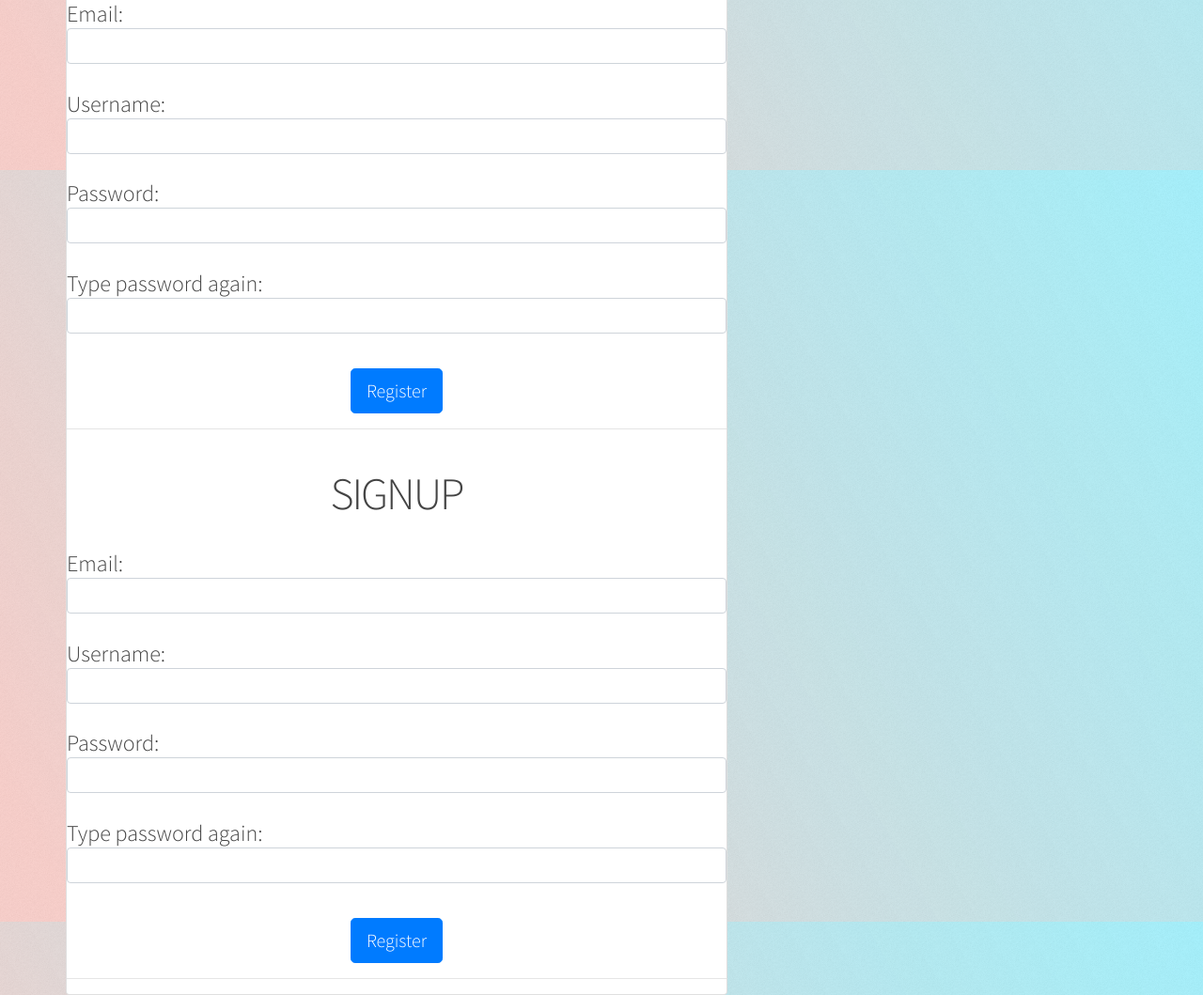
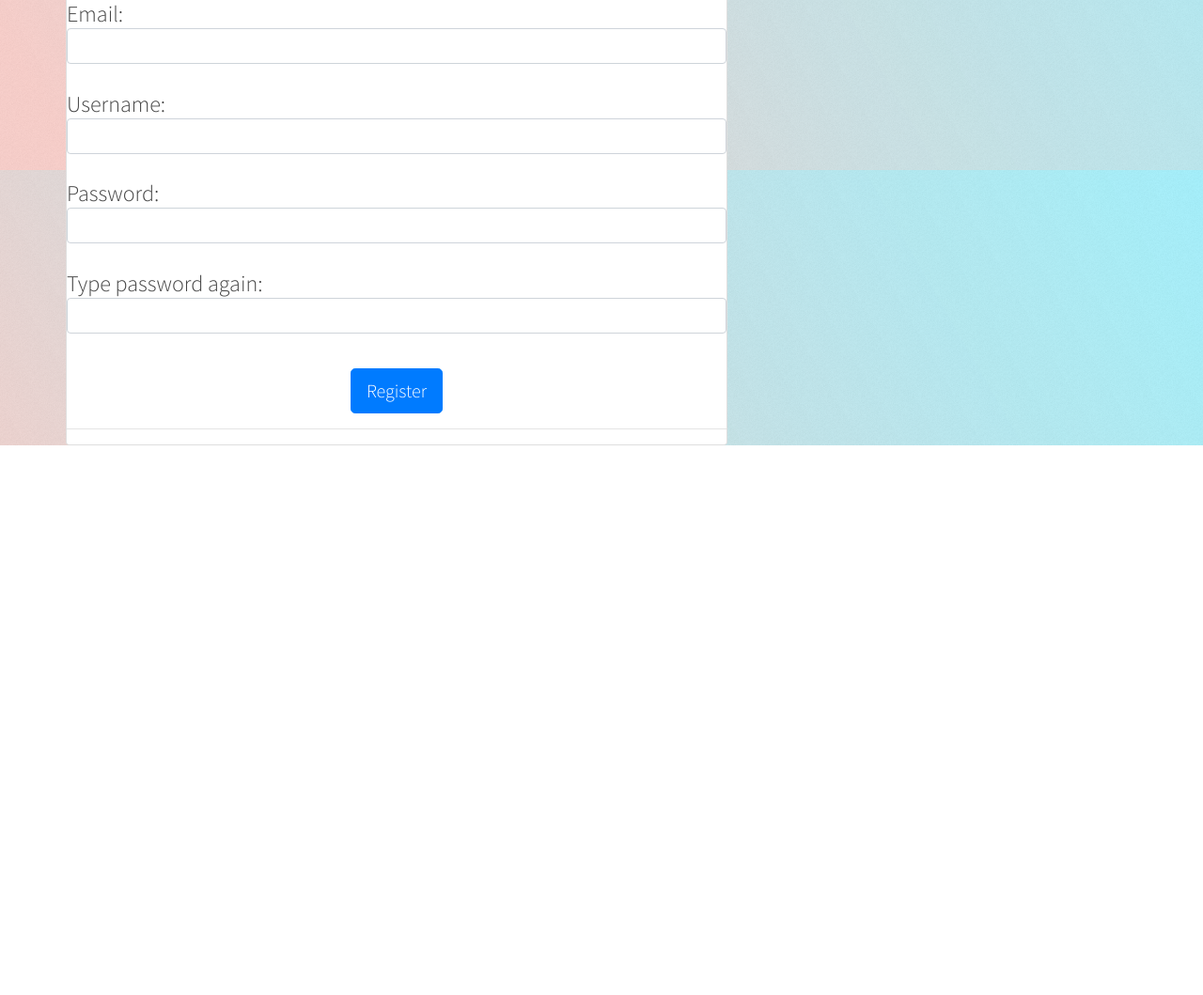
Before and after one commit to sandspider2234/Logic_Trainer, a Flask app: page /login in a window 1280 px wide. Shown: the part 619-1678 px from the top of the page at 94% size. After the commit the page ends 1093 px from the top, so only its background shows below. Run offline with Flask 2, Linux system fonts and the light colour scheme; some libraries are stand-ins or nearby versions.

Commit message:
Doubled signup form for some reason? Merges are weird.

```diff
--- a/templates/login.html
+++ b/templates/login.html
@@ -52,26 +52,6 @@
 	</div>
 </form>
 <hr>
-<h2>SIGNUP</h2><br>
-<form autocomplete="on" action="" method="post">
-	{{ signup_form.hidden_tag() }}
-	<h4>
-		Email:<br>
-		{{ signup_form.email(class_="form-control") }}<br>
-		Username:<br>
-		{{ signup_form.username(class_="form-control") }}<br>
-		Password:<br>
-		{{ signup_form.password(class_="form-control") }}<br>
-		Type password again:<br>
-		{{ signup_form.verify(class_="form-control") }}<br>
-	</h4>
-	<div style="text-align: center">
-		<div style="display: inline-block">
-			{{ signup_form.register(class_="btn btn-primary btn-lg") }}
-		</div>
-	</div>
-</form>
-<hr>
 {% with messages = get_flashed_messages() %}
 	{% if messages %}
 		{% for message in messages %}
```
